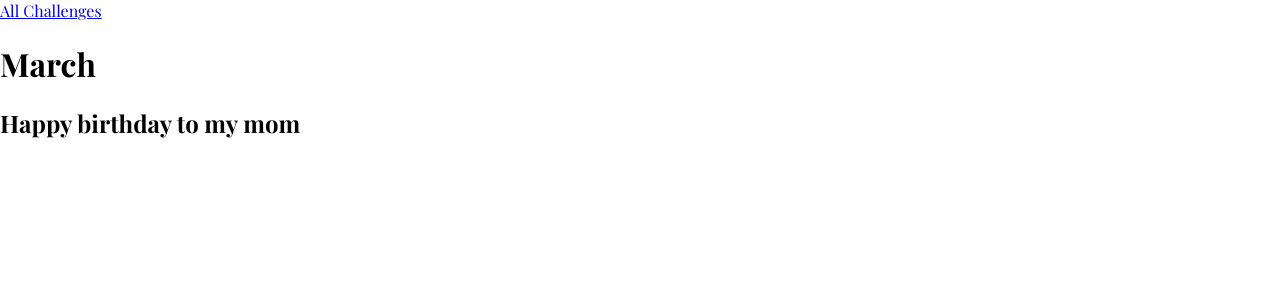
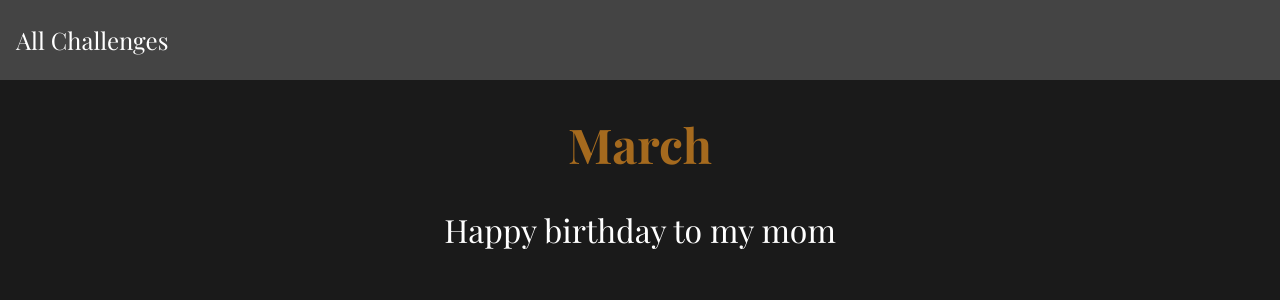
Before and after one commit to EdgardYayo/MyPageDjangoPractice, a Django app: page /challenges/march in a window 1280 px wide. Shown: the top 300 px of the page. Run offline with Django 5.2, Linux system fonts and the light colour scheme; some web fonts are replaced.

Commit message:
Adding some styles

```diff
--- a/challenges/templates/challenges/challenge.html
+++ b/challenges/templates/challenges/challenge.html
@@ -4,10 +4,10 @@
 
     {% block content %}
         {% include "challenges/includes/header.html" %}
-        <h1>{{ month|title }}</h1>
+        <h1 class="mth-title">{{ month|title }}</h1>
         {% if text is not None %}
             <h2 class="mth-text">{{ text }}</h2>
         {% else %}
-            <p>There is no challenge for this month!</p>
+            <p class="alt-text">There is no challenge for this month!</p>
         {% endif %}
     {% endblock %}
--- a/challenges/templates/challenges/includes/header.html
+++ b/challenges/templates/challenges/includes/header.html
@@ -1,5 +1,5 @@
 <header>
-    <nav>
-        <a href="{% url "index" %}">All Challenges</a>
+    <nav class="nav-bar">
+        <a class="nav-link" href="{% url "index" %}">All Challenges</a>
     </nav>
 </header>
--- a/challenges/templates/challenges/index.html
+++ b/challenges/templates/challenges/index.html
@@ -1,9 +1,4 @@
 {% extends "base.html" %}
-{% load static %}
-
-{% block css_files %}
-  <link rel="stylesheet" href="{% static "challenges/styles.css" %}"
-{% endblock  %}
 
 {% block page_title%}
     All months
--- a/static/styles.css
+++ b/static/styles.css
@@ -1,23 +1,88 @@
 @import url('https://fonts.googleapis.com/css2?family=Playfair+Display:ital,wght@0,400..900;1,400..900&display=swap');
 
+:root {
+    --color-brown: rgb(165, 106, 30);
+}
 
 html, body {
     font-family: "Playfair Display", sans-serif;
     margin: 0;
+    background-color: #1a1a1a;
 }
 
 .list {
-    padding: 10px;
-    border: 1px solid black;
+    padding: 1rem;
     display: grid;
-    grid-template-columns: 1fr 1fr 1fr;
+    grid-template-columns: 1fr 1fr;
     place-content: center;
     list-style: none;
+    margin: 2rem auto;
+    width: 90%;
+    max-width: 25rem;
+    box-shadow: 0 2px 8px rgba(165, 106, 30, 0.7);
+    border-radius: 12px;
+    background-color: #ccc;
 }
 
 .list-item,
 .list-item > a
     {
-    color: red;
+    margin: 1rem 0;
+    text-align: center;
+    font-size: 1.1rem;
+    padding-bottom: 1rem;
     text-decoration: none;
+    color: #222;
 }
+
+.list-item > a:hover,
+.list-item > a:active {
+    color: rgb(165, 106, 30);
+}
+
+header {
+    width: 100%;
+    height: 5rem;
+    background-color: #444;
+}
+
+.nav-bar {
+    width: 100%;
+    height: 100%;
+    display: flex;
+    justify-content: flex-start;
+    align-items: center;
+}
+
+.nav-link {
+    margin-inline: 1rem;
+    text-decoration: none;
+    color: white;
+    font-size: 1.5rem;
+}
+
+.nav-link:hover,
+.nav-link:active {
+    color: var(--color-brown);
+    text-shadow: 0 0 1px white;
+}
+
+.mth-title {
+    color: var(--color-brown);
+    font-size: 3rem;
+    font-weight: bold;
+    text-align: center;
+}
+
+.mth-text {
+    text-align: center;
+    font-size: 2rem;
+    color: white;
+    font-weight: 400;
+}
+
+.alt-text {
+    font-size: 2rem;
+    color: wheat;
+    text-align: center;
+}
```
